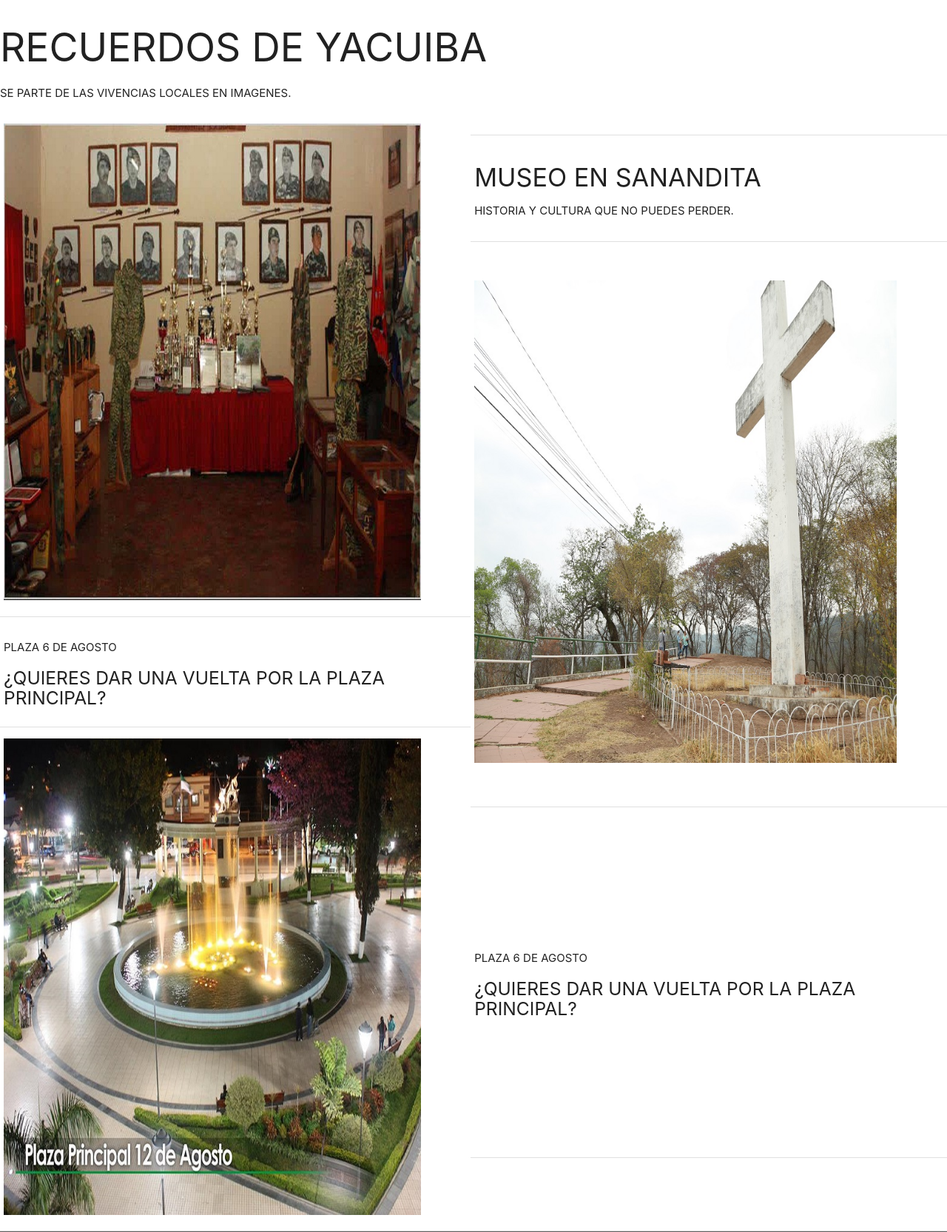
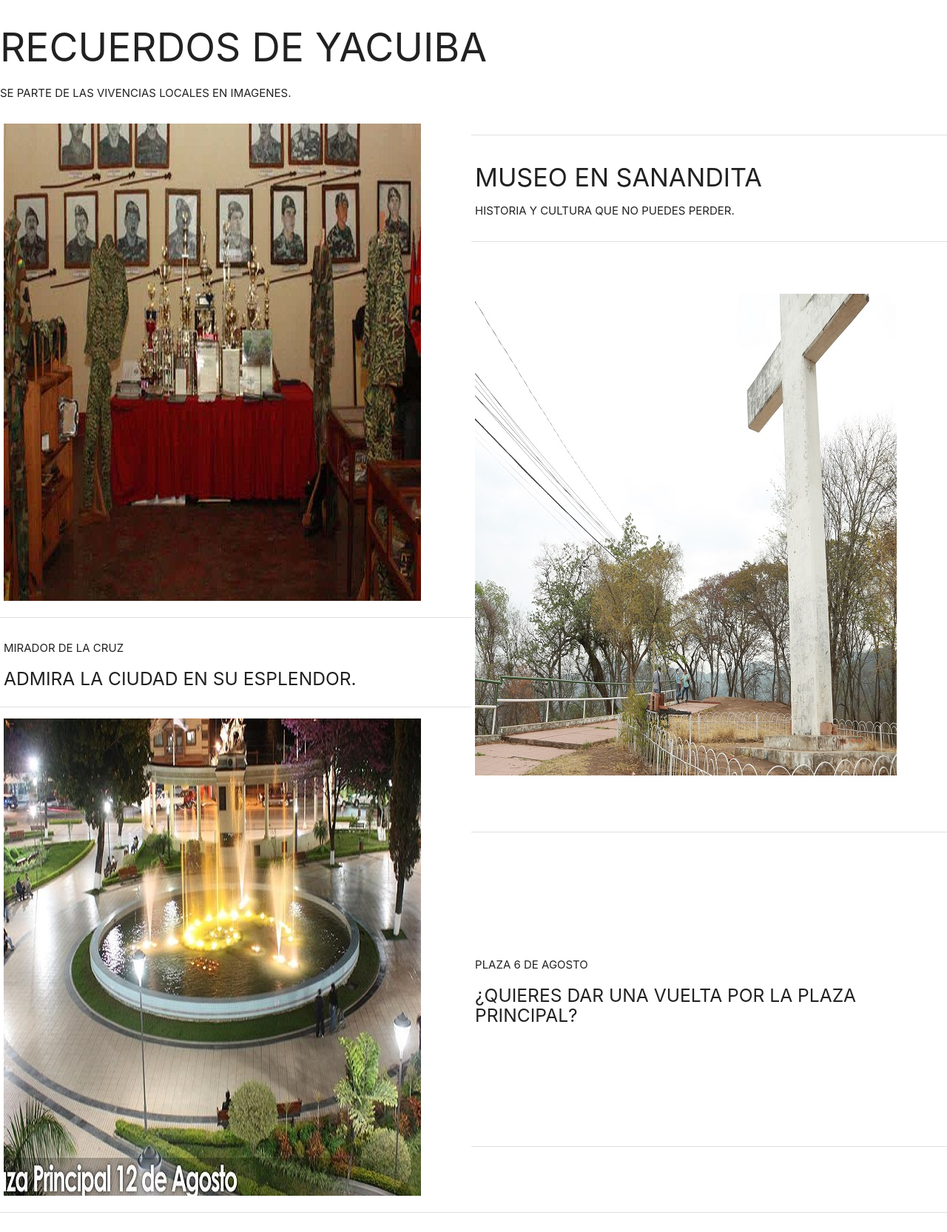
Before and after one commit to diegogarciapablo/turism_yac, a Django app: page / in a window 1280 px wide. Shown: the part 565-2230 px from the top of the page at 74% size. Run offline with Django 4.2, Linux system fonts and the light colour scheme.

Commit message:
act. 27-02-23

```diff
--- a/turismo_yac/templates/main_usuario.html
+++ b/turismo_yac/templates/main_usuario.html
@@ -114,7 +116,7 @@
     <p class="lead text-muted">se parte de las vivencias locales en imagenes.</p>
     <table border="1">
         <tr>
-            <td rowspan="3"><a href="#"><img src="{%static 'main/assets/images/museo.jpeg'%}" class="img-fluid" style="width: 90%;"></a></td>
+            <td rowspan="3"><a href="#"><img src="{%static 'main/assets/images/museo.jpeg'%}" class="img-fluid" style="width: 90%; object-fit: none;"></a></td>
             <td></td>
         </tr>
         <tr>
@@ -123,15 +125,15 @@
         </tr>
         <tr>
 
-            <td rowspan="3"><a href="#"><img src="{%static 'main/assets/images/mirador.jpg'%}"style="width: 90%;"></a></td>
+            <td rowspan="3"><a href="#"><img src="{%static 'main/assets/images/mirador.jpg'%}"style="width: 90%; object-fit: none;"></a></td>
         </tr>
         <tr>
-            <td><p class="text-gold mb-3">plaza 6 de agosto</p>
-                <h5>¿quieres dar una vuelta por la plaza principal?</h5></td>
+            <td><p class="text-gold mb-3">MIRADOR DE LA CRUZ</p>
+                <h5>admira la ciudad en su esplendor.</h5></td>
 
         </tr>
         <tr>
-            <td rowspan="3"><a href="#"><img src="{%static 'main/assets/images/plaza.jpg'%}" style="width: 90%;"></a></td>
+            <td rowspan="3"><a href="#"><img src="{%static 'main/assets/images/plaza.jpg'%}" style="width: 90%; object-fit: none;"></a></td>
         </tr>
         <tr>
 
@@ -163,9 +168,9 @@
     <p class="lead text-muted">en la seccion de visitas virtuales encontraras mas.</p>
     <table border="1">
         <tr>
-            <td><a href=""><img src="{%static 'main/assets/images/mirador.jpg'%}" style="width: 90%;"></a></td>
-            <td><a href=""><img src="{%static 'main/assets/images/aguayrenda.jpg'%}" style="width: 90%;"></a></td>
-            <td><a href=""><img src="{%static 'main/assets/images/plaza.jpg'%}" style="width: 90%;"></a></td>
+            <td><a href=""><img src="{%static 'main/assets/images/mirador.jpg'%}" style="width: 90%; object-fit: none;"></a></td>
+            <td><a href=""><img src="{%static 'main/assets/images/aguayrenda.jpg'%}" style="width: 90%; object-fit: none;"></a></td>
+            <td><a href=""><img src="{%static 'main/assets/images/plaza.jpg'%}" style="width: 90%; object-fit: none;"></a></td>
         </tr>
         <tr>
             <td><h4 class="text-dark">MIRADOR DE LA CRUZ</h4>
--- a/turismo_yac/templates/pruebas/historia.html
+++ b/turismo_yac/templates/pruebas/historia.html
@@ -4,7 +4,8 @@
 <div >
   <div class="row">
     <div class="col s10 offset-s1">
-      <iframe src="http://historiadeyacuiba.blogspot.com/2017/11/san-pedro-una-iglesia-un-pueblo-un.html" width="100%" height="460" allow="fullscreen"></iframe>
+      <iframe src="/media/fotos/TEMA_1.pdf" width="100%" height="460" allow="fullscreen"></iframe>
+      <!--<iframe src="http://historiadeyacuiba.blogspot.com/2017/11/san-pedro-una-iglesia-un-pueblo-un.html" width="100%" height="460" allow="fullscreen"></iframe>-->
     </div>
   </div>
 </div>
--- a/turismo_yac/turismo_yac/settings.py
+++ b/turismo_yac/turismo_yac/settings.py
@@ -44,7 +44,7 @@ INSTALLED_APPS = [
     'apps.albumes',
     'apps.paseosv',
 ]
-
+X_FRAME_OPTIONS = 'SAMEORIGIN'
 MIDDLEWARE = [
     'django.middleware.security.SecurityMiddleware',
     'django.contrib.sessions.middleware.SessionMiddleware',
```
Also changed, not shown: other parts of turismo_yac/templates/main_usuario.html (+23 -14 lines), turismo_yac/static/materialize/main/main.css (line endings or trailing spaces), 2 other files.
